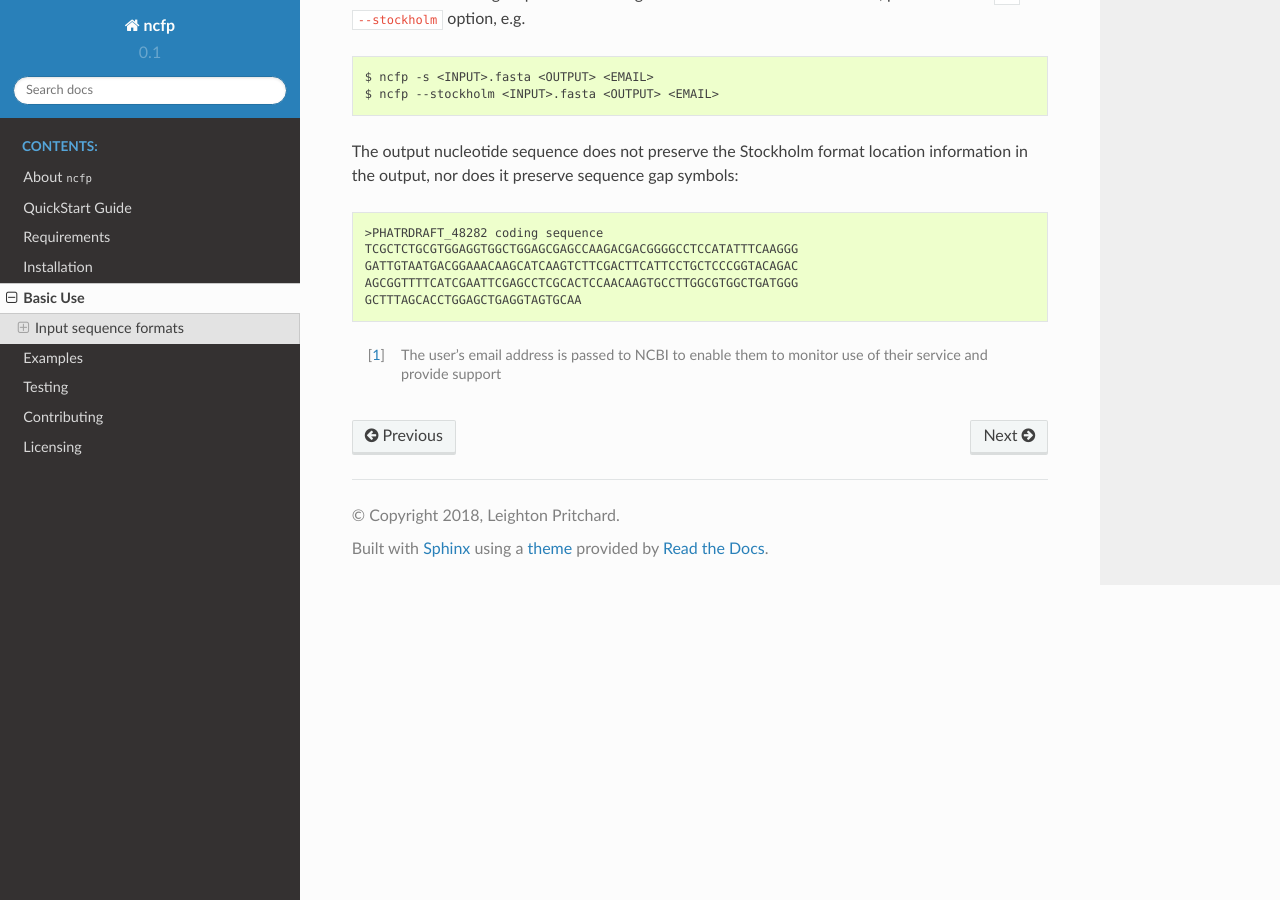
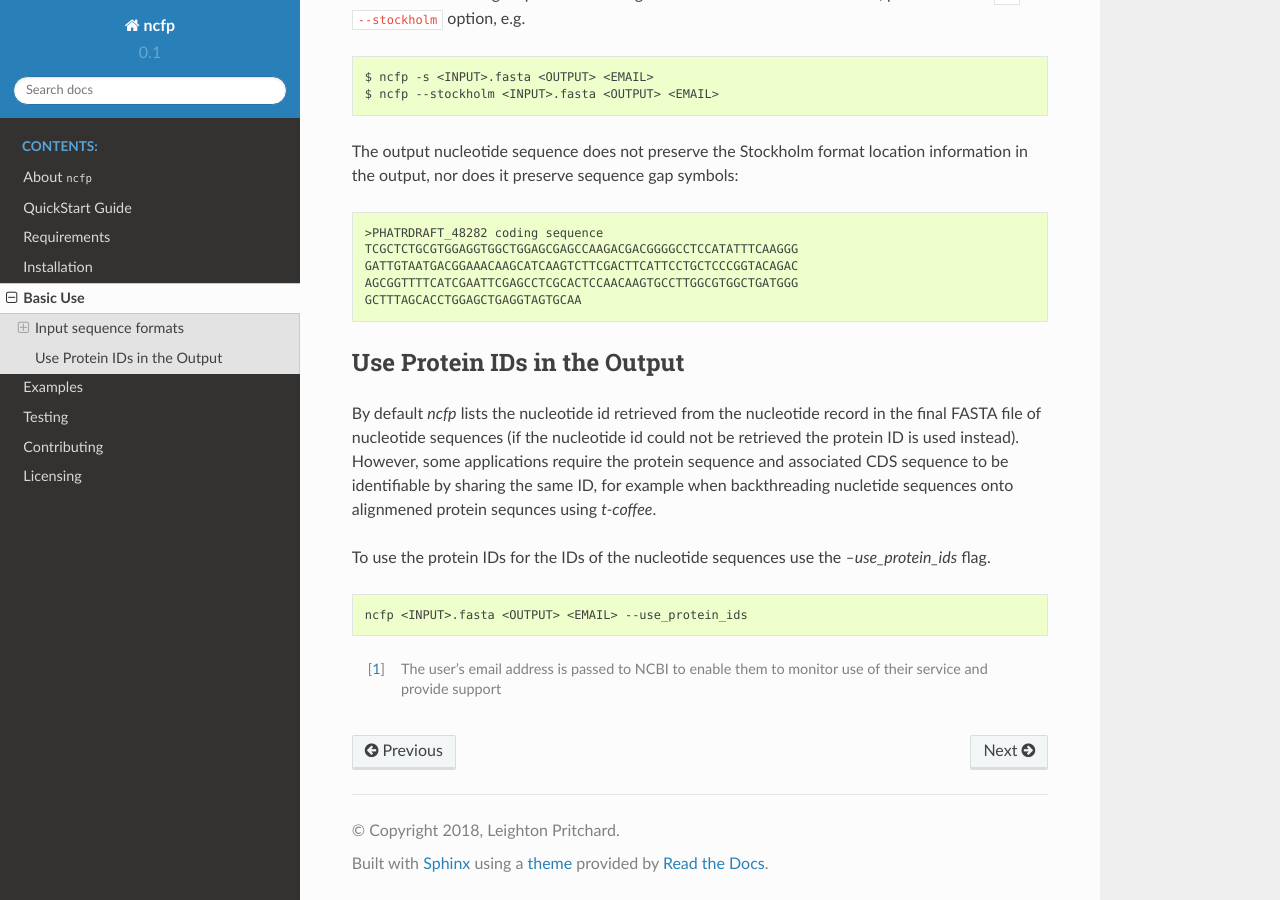
Before and after one commit to widdowquinn/ncfp, a Sphinx documentation site: the page built from docs/basic_use.rst, in a window 1280 px wide and 900 px high, scrolled down 2229 px. Built offline with Sphinx 7.4.7 and the Read the Docs theme 2.0.0, drawn with Linux system fonts in a browser that asks for light colours.

Commit message:
add --use_protein_ids to basic usage desc

```diff
--- a/docs/basic_use.rst
+++ b/docs/basic_use.rst
@@ -128,4 +128,22 @@ does it preserve sequence gap symbols:
     GCTTTAGCACCTGGAGCTGAGGTAGTGCAA
 
 
+-----------------------------
+Use Protein IDs in the Output
+-----------------------------
+
+By default `ncfp` lists the nucleotide id retrieved from the nucleotide record in the final FASTA file
+of nucleotide sequences (if the nucleotide id could not be retrieved the protein ID is used instead).
+However, some applications require the protein sequence and associated CDS sequence to be identifiable
+by sharing the same ID, for example when backthreading nucletide sequences onto alignmened protein
+sequnces using `t-coffee`.
+
+To use the protein IDs for the IDs of the nucleotide sequences use
+the `--use_protein_ids` flag.
+
+.. code-block:: bash
+
+    ncfp <INPUT>.fasta <OUTPUT> <EMAIL> --use_protein_ids
+
+
 .. [#f1] The user's email address is passed to NCBI to enable them to monitor use of their service and provide support
```
